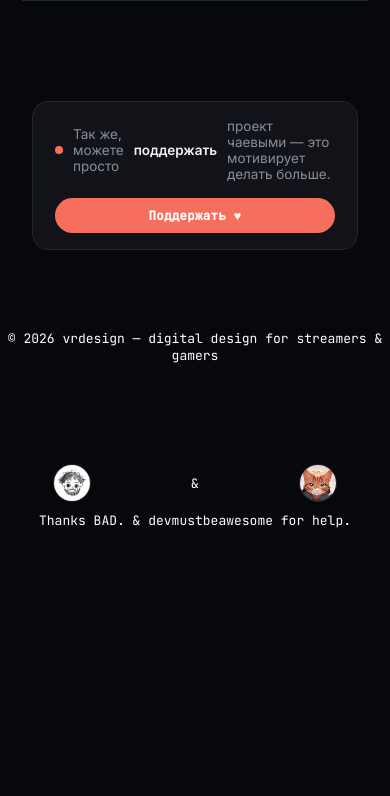
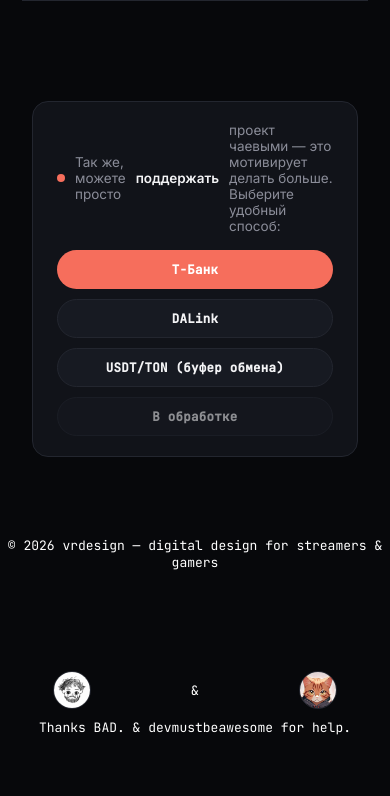
Before and after one commit to xaexela/vrdesignnnn, a plain HTML site: page index.html in a window 390 px wide. Shown: the part 7329-8125 px from the top of the page. Before the commit the page ends 7918 px from the top, so only its background shows below. Drawn offline with Linux system fonts and the light colour scheme; a web font is replaced by a local one.

Commit message:
Update index.html

```diff
--- a/index.html
+++ b/index.html
@@ -134,12 +134,7 @@
     padding:0 32px;
   }
   .tip-bar-inner{
-    display:flex;
-    align-items:center;
-    justify-content:space-between;
-    gap:16px;
-    flex-wrap:wrap;
-    padding:16px 22px;
+    padding:20px 24px;
     border-radius:16px;
     border:1px solid var(--border);
     background:var(--surface);
@@ -150,6 +145,7 @@
     gap:10px;
     font-size:13.5px;
     color:var(--text-dim);
+    margin-bottom:16px;
   }
   .tip-bar-text b{color:var(--text);font-weight:600;}
   .tip-bar-icon{
@@ -157,23 +153,48 @@
     background:var(--grad);
     flex:none;
   }
-  .tip-bar-link{
+  .tip-bar-grid{
+    display:flex;
+    flex-wrap:wrap;
+    gap:10px;
+  }
+  .tip-btn{
+    display:inline-flex;
+    align-items:center;
+    gap:8px;
     font-family:'JetBrains Mono',monospace;
     font-size:12.5px;
     font-weight:600;
     letter-spacing:.02em;
-    padding:9px 18px;
+    padding:10px 18px;
     border-radius:999px;
+    background:var(--surface-2);
+    border:1px solid var(--border);
+    color:var(--text);
+    white-space:nowrap;
+    cursor:pointer;
+    transition:transform .25s, box-shadow .25s, border-color .25s, background .25s;
+  }
+  .tip-btn:hover{transform:translateY(-2px);border-color:rgba(246,110,92,.5);background:var(--surface);}
+  .tip-btn.tip-btn-main{
     background:var(--grad);
     color:#fff;
-    white-space:nowrap;
-    transition:transform .25s, box-shadow .25s;
+    border-color:transparent;
   }
-  .tip-bar-link:hover{transform:translateY(-2px);box-shadow:0 10px 22px rgba(246,110,92,.28);}
+  .tip-btn.tip-btn-main:hover{box-shadow:0 10px 22px rgba(246,110,92,.28);}
+  .tip-btn.tip-btn-soon{
+    opacity:.55;
+    cursor:default;
+  }
+  .tip-btn.tip-btn-soon:hover{transform:none;border-color:var(--border);background:var(--surface-2);}
+  .tip-btn-copied{
+    color:var(--grad) !important;
+    border-color:var(--grad) !important;
+  }
 
   @media (max-width:560px){
-    .tip-bar-inner{flex-direction:column;align-items:flex-start;text-align:left;}
-    .tip-bar-link{align-self:stretch;text-align:center;}
+    .tip-bar-grid{flex-direction:column;}
+    .tip-btn{width:100%;justify-content:center;}
   }
 
   /* ---------- ticker ---------- */
@@ -1199,9 +1220,14 @@
   <div class="tip-bar-inner">
     <div class="tip-bar-text">
       <span class="tip-bar-icon"></span>
-      Так же, можете просто<b>поддержать</b> проект чаевыми — это мотивирует делать больше.
+      Так же, можете просто<b>поддержать</b> проект чаевыми — это мотивирует делать больше. Выберите удобный способ:
     </div>
-    <a href="https://www.tinkoff.ru/rm/r_ZObjBxoVur.kHSUtVNhEe/QwtOZ41223" class="tip-bar-link" target="_blank" rel="noopener noreferrer">Поддержать ♥</a>
+    <div class="tip-bar-grid">
+      <a href="https://www.tinkoff.ru/rm/r_ZObjBxoVur.kHSUtVNhEe/QwtOZ41223" class="tip-btn tip-btn-main" target="_blank" rel="noopener noreferrer">Т-Банк</a>
+      <a href="https://dalink.to/vr_virtux" class="tip-btn" target="_blank" rel="noopener noreferrer">DALink</a>
+      <button type="button" class="tip-btn" id="tipCryptoBtn" data-address="UQDjeUmDdg5XTfipb9ystvWkaJQUwetGpdavPW4KnllJggZA">USDT/TON (буфер обмена)</button>
+      <button type="button" class="tip-btn tip-btn-soon" disabled>В обработке</button>
+    </div>
   </div>
 </div>
 
@@ -1317,6 +1343,23 @@
   lightboxClose.addEventListener('click', closeLightbox);
   lightbox.addEventListener('click', (e) => { if(e.target === lightbox) closeLightbox(); });
   document.addEventListener('keydown', (e) => { if(e.key === 'Escape') closeLightbox(); });
+
+  // tip bar: copy crypto address
+  const tipCryptoBtn = document.getElementById('tipCryptoBtn');
+  if(tipCryptoBtn){
+    tipCryptoBtn.addEventListener('click', () => {
+      const address = tipCryptoBtn.dataset.address;
+      const originalText = tipCryptoBtn.textContent;
+      navigator.clipboard.writeText(address).then(() => {
+        tipCryptoBtn.textContent = 'Адрес скопирован';
+        tipCryptoBtn.classList.add('tip-btn-copied');
+        setTimeout(() => {
+          tipCryptoBtn.textContent = originalText;
+          tipCryptoBtn.classList.remove('tip-btn-copied');
+        }, 2000);
+      });
+    });
+  }
 </script>
 
 </body>
```
